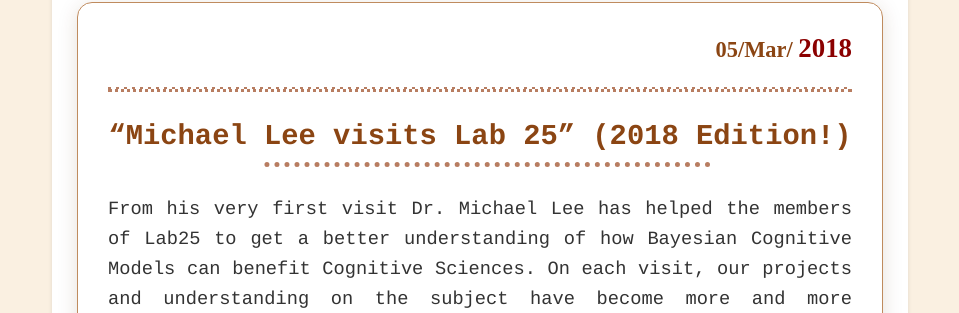
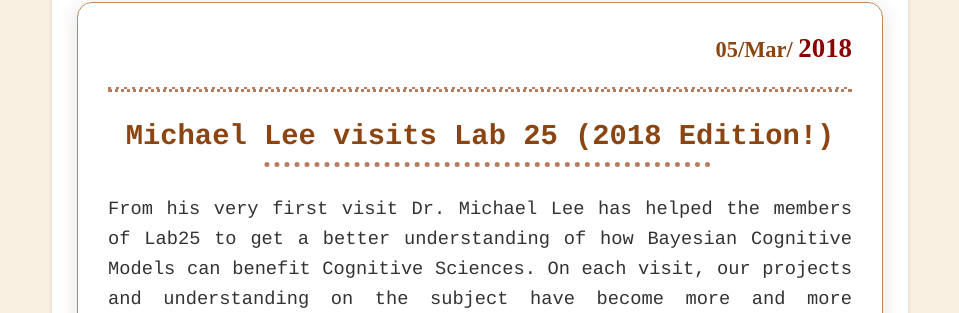
Before and after one commit to Adrifelcha/adrifelcha.github.io, a Jekyll site: the page built from _posts/2018-03-05-michael-lee-visit.md, in a window 1280 px wide. Shown: the part 429-742 px from the top of the page, without its empty margins (160-1119 px from the left). Built offline with Jekyll 4.4.1, drawn with Linux system fonts in a browser that asks for light colours; some web fonts are replaced.

Commit message:
Remove weird quotation marks

```diff
--- a/_posts/2018-03-05-michael-lee-visit.md
+++ b/_posts/2018-03-05-michael-lee-visit.md
@@ -4,7 +4,7 @@ title: Michael Lee visits UNAM again
 date: 2018-03-05
 ---
 
-### "Michael Lee visits Lab 25" (2018 Edition!)
+### Michael Lee visits Lab 25 (2018 Edition!)
 
 From his very first visit  Dr. Michael Lee has helped the members of Lab25 to get a better understanding of how Bayesian Cognitive Models can benefit Cognitive Sciences. On each visit, our projects and understanding on the subject have become more and more ambitious, and Michael has always been always in the best disposition to help us get further, showing us the best way to conduct our projects so we can do a better job at describing the phenomena we are interested in, by means of all kind of Bayesian methods.
 
```
